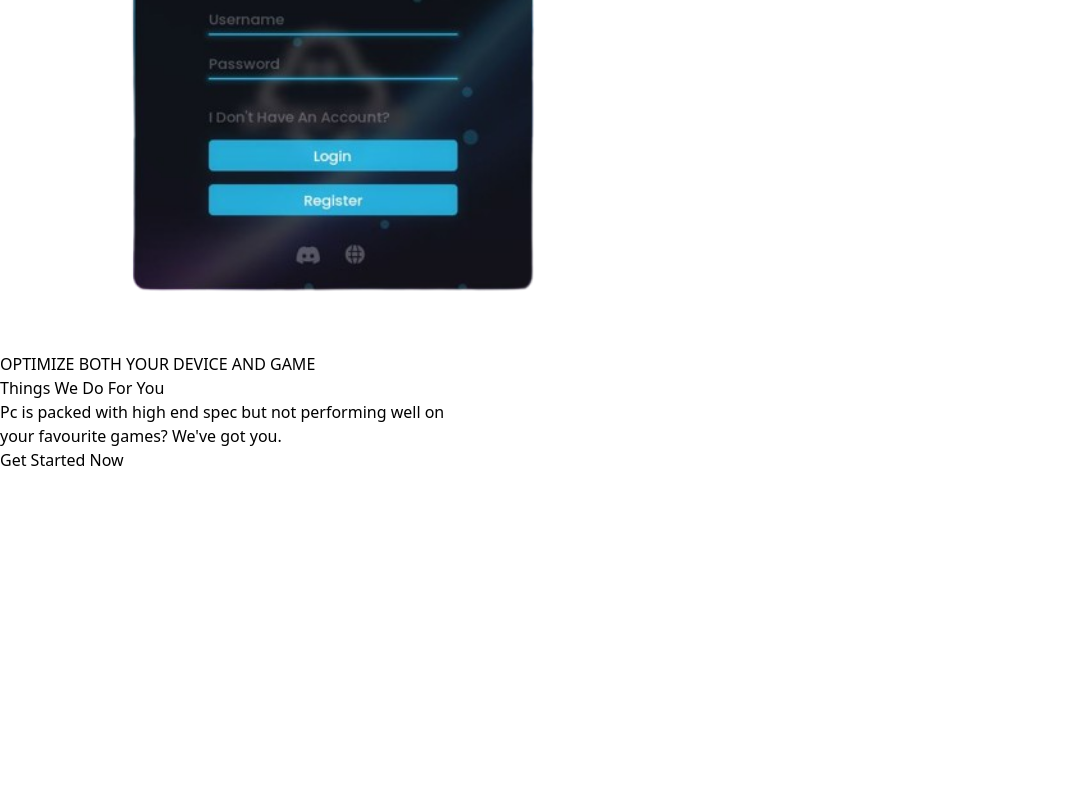
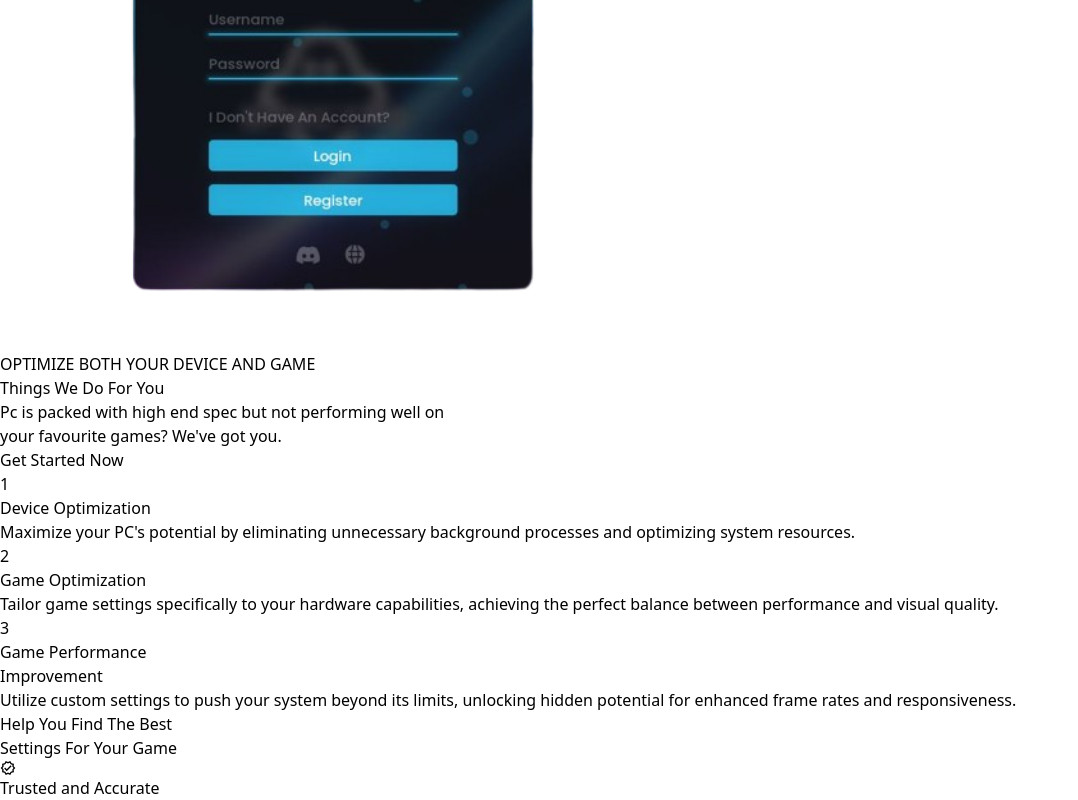
Before and after one commit to Abdullah0011223/insane-regedit, a Next.js app: page / in a window 1280 px wide. Shown: the part 448-1248 px from the top of the page, without its empty margins (0-1078 px from the left). Before the commit the page ends 920 px from the top, so only its background shows below. Built offline with nearby package versions, Linux system fonts and the light colour scheme.

Commit message:
insane-regedit

```diff
--- a/src/app/page.tsx
+++ b/src/app/page.tsx
@@ -1,5 +1,6 @@
 import Image from "next/image";
 import Link from "next/link";
+import { MdOutlineVerified } from "react-icons/md";
 
 export default function Home() {
   return (
@@ -44,9 +45,51 @@ export default function Home() {
         Pc is packed with high end spec but not performing well on
       </h1>
       <h1 className="ml-6 text-gray-600">your favourite games? We&#39;ve got you.</h1>
-      <button className="ml-6 bg-blue-500 py-3 px-7 rounded-l-full rounded-r-full mt-7 text-white">
+      <Link href = "/">
+      <button className="ml-6 bg-blue-500 py-3 px-7 rounded-l-full rounded-r-full mt-7 text-white hover:bg-blue-950">
         Get Started Now
       </button>
+      </Link>
+      <div className="relative flex justify-around items-center p-10">
+  {/* First Column */}
+  <div className="relative">
+    <h1 className="text-gray-200 font-bold text-[250px] text-left ml-20 z-0">1</h1>
+    <div className="absolute top-1/2 left-1/2 transform -translate-x-1/2 -translate-y-1/2 text-center z-10">
+      <h2 className="text-black font-bold text-2xl whitespace-nowrap">Device Optimization</h2>
+      <p className="text-gray-600 mt-2 text-sm max-w-[200px]">
+        Maximize your PC's potential by eliminating unnecessary background processes and optimizing system resources.
+      </p>
     </div>
+  </div>
+
+  {/* Second Column */}
+  <div className="relative">
+    <h1 className="text-gray-200 font-bold text-[250px] text-center z-0">2</h1>
+    <div className="absolute top-1/2 left-1/2 transform -translate-x-1/2 -translate-y-1/2 text-center z-10">
+      <h2 className="text-black font-bold text-2xl whitespace-nowrap">Game Optimization</h2>
+      <p className="text-gray-600 mt-2 text-sm max-w-[200px]">
+        Tailor game settings specifically to your hardware capabilities, achieving the perfect balance between performance and visual quality.
+      </p>
+    </div>
+  </div>
+
+  {/* Third Column */}
+  <div className="relative">
+    <h1 className="text-gray-200 font-bold text-[250px] text-right mr-20 z-0">3</h1>
+    <div className="absolute top-1/2 left-1/2 transform -translate-x-1/2 -translate-y-1/2 text-center z-10">
+      <h2 className="text-black font-bold text-2xl whitespace-nowrap">Game Performance <br />Improvement</h2>
+      <p className="text-gray-600 mt-2 text-sm max-w-[200px]">
+        Utilize custom settings to push your system beyond its limits, unlocking hidden potential for enhanced frame rates and responsiveness.
+      </p>
+    </div>
+  </div>
+ </div>
+ <div className="bg-gradient-to-r from-gray-100 to-gray-200 py-28">
+  <h1 className="font-bold ml-6 text-4xl text-gray-800">
+    Help You Find The Best <br /> Settings For Your Game
+  </h1>
+  <MdOutlineVerified className="text-5xl text-gray-800 mt-20 ml-6"/><h1 className="ml-24 font-bold text-2xl">Trusted and Accurate</h1>
+</div>
+</div>
   );
 }
```
Also changed, not shown: package.json (+6 -5 lines), 1 other file (tests, documents, lock files or other folders).
